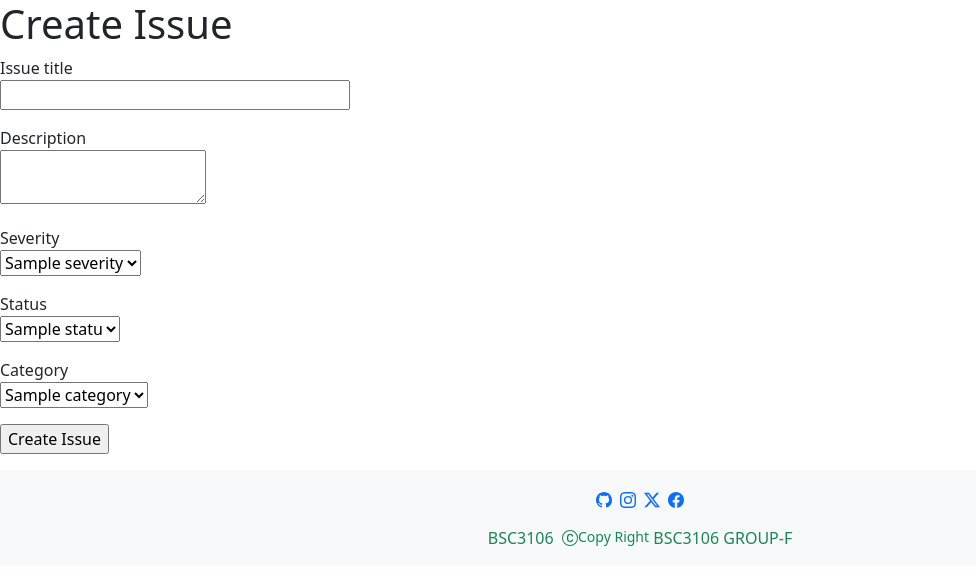
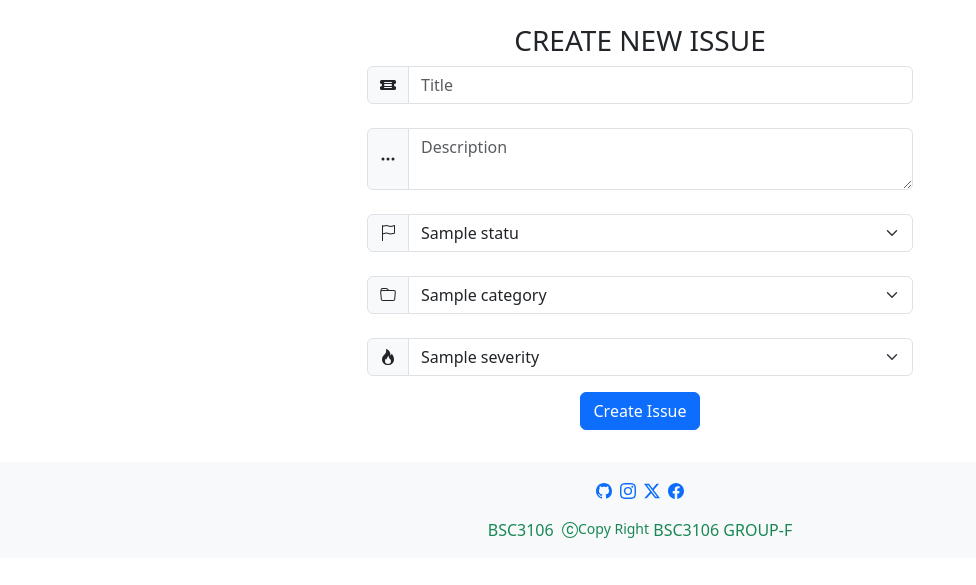
Before and after one commit to ColinAdo/open-source-bug-tracker-group-F, a Flask app: page /1/create_issue/ in a window 1280 px wide. Shown: the top 585 px of the page, without its empty margins (0-976 px from the left). Run offline with Flask 3, Linux system fonts and the light colour scheme; tables that the repository leaves empty hold one stand-in row (values such as "Sample post").

Commit message:
Add styled page

```diff
--- a/app/templates/core/create_issue.html
+++ b/app/templates/core/create_issue.html
@@ -2,32 +2,101 @@
 {% block title %} {{title}} {% endblock title %}
 
 {% block content %}
-    <h1>Create Issue</h1>
-    <form action="" method="post" novalidate>
-        {{ form.hidden_tag() }}
-        <p>
-            {{ form.title.label }}<br>
-            {{ form.title(size=32) }}<br>
-            {% for error in form.title.errors %}
+
+<div class="container mt-4">
+
+<h3 class="d-flex justify-content-center text-uppercase">Create New Issue</h3>
+
+<form method="post" action="" enctype="multipart/form-data">
+    {{ form.hidden_tag() }}
+<div class="row justify-content-center">
+    <div class="col-md-6">
+    <div class="input-group flex-nowrap">
+        <span class="input-group-text" id="addon-wrapping">
+            <svg xmlns="http://www.w3.org/2000/svg" width="16" height="16" fill="currentColor" class="bi bi-ticket-detailed-fill" viewBox="0 0 16 16">
+                <path d="M0 4.5A1.5 1.5 0 0 1 1.5 3h13A1.5 1.5 0 0 1 16 4.5V6a.5.5 0 0 1-.5.5 1.5 1.5 0 0 0 0 3 .5.5 0 0 1 .5.5v1.5a1.5 1.5 0 0 1-1.5 1.5h-13A1.5 1.5 0 0 1 0 11.5V10a.5.5 0 0 1 .5-.5 1.5 1.5 0 1 0 0-3A.5.5 0 0 1 0 6V4.5Zm4 1a.5.5 0 0 0 .5.5h7a.5.5 0 0 0 0-1h-7a.5.5 0 0 0-.5.5Zm0 5a.5.5 0 0 0 .5.5h7a.5.5 0 0 0 0-1h-7a.5.5 0 0 0-.5.5ZM4 8a1 1 0 0 0 1 1h6a1 1 0 1 0 0-2H5a1 1 0 0 0-1 1Z"/>
+            </svg>
+        </span>
+        {{ form.title(class="form-control", placeholder="Title", aria_describedby="addon-wrapping") }}
+        {% for error in form.title.errors %}
             <span style="color: red;">{{ error }}</span>
+        {% endfor %}
+    </div>
+    </div>
+</div>
+
+<div class="row justify-content-center">
+        <div class="col-md-6">
+    <div class="input-group flex-nowrap mt-4">
+        <span class="input-group-text" id="addon-wrapping">
+            <svg xmlns="http://www.w3.org/2000/svg" width="16" height="16" fill="currentColor" class="bi bi-three-dots" viewBox="0 0 16 16">
+                <path d="M3 9.5a1.5 1.5 0 1 1 0-3 1.5 1.5 0 0 1 0 3zm5 0a1.5 1.5 0 1 1 0-3 1.5 1.5 0 0 1 0 3zm5 0a1.5 1.5 0 1 1 0-3 1.5 1.5 0 0 1 0 3z"/>
+            </svg>
+        </span>
+        {{ form.description(class="form-control", placeholder="Description", aria_describedby="addon-wrapping") }}
+        {% for error in form.description.errors %}
+            <span style="color: red;">{{ error }}</span>
+        {% endfor %}
+    </div>
+        </div>
+</div>
+
+<div class="row justify-content-center">
+    <div class="col-md-6">
+        <div class="input-group flex-nowrap mt-4">
+            <span class="input-group-text" id="addon-wrapping">
+                <svg xmlns="http://www.w3.org/2000/svg" width="16" height="16" fill="currentColor" class="bi bi-flag" viewBox="0 0 16 16">
+                    <path d="M14.778.085A.5.5 0 0 1 15 .5V8a.5.5 0 0 1-.314.464L14.5 8l.186.464-.003.001-.006.003-.023.009a12.435 12.435 0 0 1-.397.15c-.264.095-.631.223-1.047.35-.816.252-1.879.523-2.71.523-.847 0-1.548-.28-2.158-.525l-.028-.01C7.68 8.71 7.14 8.5 6.5 8.5c-.7 0-1.638.23-2.437.477A19.626 19.626 0 0 0 3 9.342V15.5a.5.5 0 0 1-1 0V.5a.5.5 0 0 1 1 0v.282c.226-.079.496-.17.79-.26C4.606.272 5.67 0 6.5 0c.84 0 1.524.277 2.121.519l.043.018C9.286.788 9.828 1 10.5 1c.7 0 1.638-.23 2.437-.477a19.587 19.587 0 0 0 1.349-.476l.019-.007.004-.002h.001M14 1.221c-.22.078-.48.167-.766.255-.81.252-1.872.523-2.734.523-.886 0-1.592-.286-2.203-.534l-.008-.003C7.662 1.21 7.139 1 6.5 1c-.669 0-1.606.229-2.415.478A21.294 21.294 0 0 0 3 1.845v6.433c.22-.078.48-.167.766-.255C4.576 7.77 5.638 7.5 6.5 7.5c.847 0 1.548.28 2.158.525l.028.01C9.32 8.29 9.86 8.5 10.5 8.5c.668 0 1.606-.229 2.415-.478A21.317 21.317 0 0 0 14 7.655V1.222z"/>
+                </svg>
+            </span>
+            {{ form.status(class="form-select", id="floatingSelect", aria_label="Floating label select example") }}
+            {% for error in form.status.errors %}
+                <span style="color: red;">{{ error }}</span>
             {% endfor %}
-        </p>
-        <p>
-            {{ form.description.label }}<br>
-            {{ form.description() }}<br>
-        </p>
-        <p>
-            {{ form.severity.label }}<br>
-            {{ form.severity() }}<br>
-        </p>
-        <p>
-            {{ form.status.label }}<br>
-            {{ form.status() }}<br>
-        </p>
-        <p>
-            {{ form.category.label }}<br>
-            {{ form.category() }}<br>
-        </p>
-        <p>{{ form.submit() }}</p>
-    </form>
+        </div>
+    </div>
+</div>
+
+<div class="row justify-content-center">
+    <div class="col-md-6">
+        <div class="input-group flex-nowrap mt-4">
+            <span class="input-group-text" id="addon-wrapping">
+                <svg xmlns="http://www.w3.org/2000/svg" width="16" height="16" fill="currentColor" class="bi bi-folder" viewBox="0 0 16 16">
+                    <path d="M.54 3.87.5 3a2 2 0 0 1 2-2h3.672a2 2 0 0 1 1.414.586l.828.828A2 2 0 0 0 9.828 3h3.982a2 2 0 0 1 1.992 2.181l-.637 7A2 2 0 0 1 13.174 14H2.826a2 2 0 0 1-1.991-1.819l-.637-7a1.99 1.99 0 0 1 .342-1.31zM2.19 4a1 1 0 0 0-.996 1.09l.637 7a1 1 0 0 0 .995.91h10.348a1 1 0 0 0 .995-.91l.637-7A1 1 0 0 0 13.81 4H2.19zm4.69-1.707A1 1 0 0 0 6.172 2H2.5a1 1 0 0 0-1 .981l.006.139C1.72 3.042 1.95 3 2.19 3h5.396l-.707-.707z"/>
+                </svg>
+            </span>
+            {{ form.category(class="form-select", id="floatingSelect", aria_label="Floating label select example") }}
+            {% for error in form.category.errors %}
+                <span style="color: red;">{{ error }}</span>
+            {% endfor %}
+        </div>
+    </div>
+</div>
+
+<div class="row justify-content-center">
+    <div class="col-md-6">
+        <div class="input-group flex-nowrap mt-4">
+            <span class="input-group-text" id="addon-wrapping">
+                <svg xmlns="http://www.w3.org/2000/svg" width="16" height="16" fill="currentColor" class="bi bi-fire" viewBox="0 0 16 16">
+                    <path d="M8 16c3.314 0 6-2 6-5.5 0-1.5-.5-4-2.5-6 .25 1.5-1.25 2-1.25 2C11 4 9 .5 6 0c.357 2 .5 4-2 6-1.25 1-2 2.729-2 4.5C2 14 4.686 16 8 16Zm0-1c-1.657 0-3-1-3-2.75 0-.75.25-2 1.25-3C6.125 10 7 10.5 7 10.5c-.375-1.25.5-3.25 2-3.5-.179 1-.25 2 1 3 .625.5 1 1.364 1 2.25C11 14 9.657 15 8 15Z"/>
+                </svg>
+            </span>
+            {{ form.severity(class="form-select", id="floatingSelect", aria_label="Floating label select example") }}
+            {% for error in form.severity.errors %}
+                <span style="color: red;">{{ error }}</span>
+            {% endfor %}
+        </div>
+    </div>
+</div>
+
+<div class="text-center">
+    <div class="mb-3 p-3">
+        {{ form.submit(class="btn btn-primary mr-5") }}
+    </div>
+
+</div>
+</form>
+
+
+</div>
 {% endblock content %}
```
